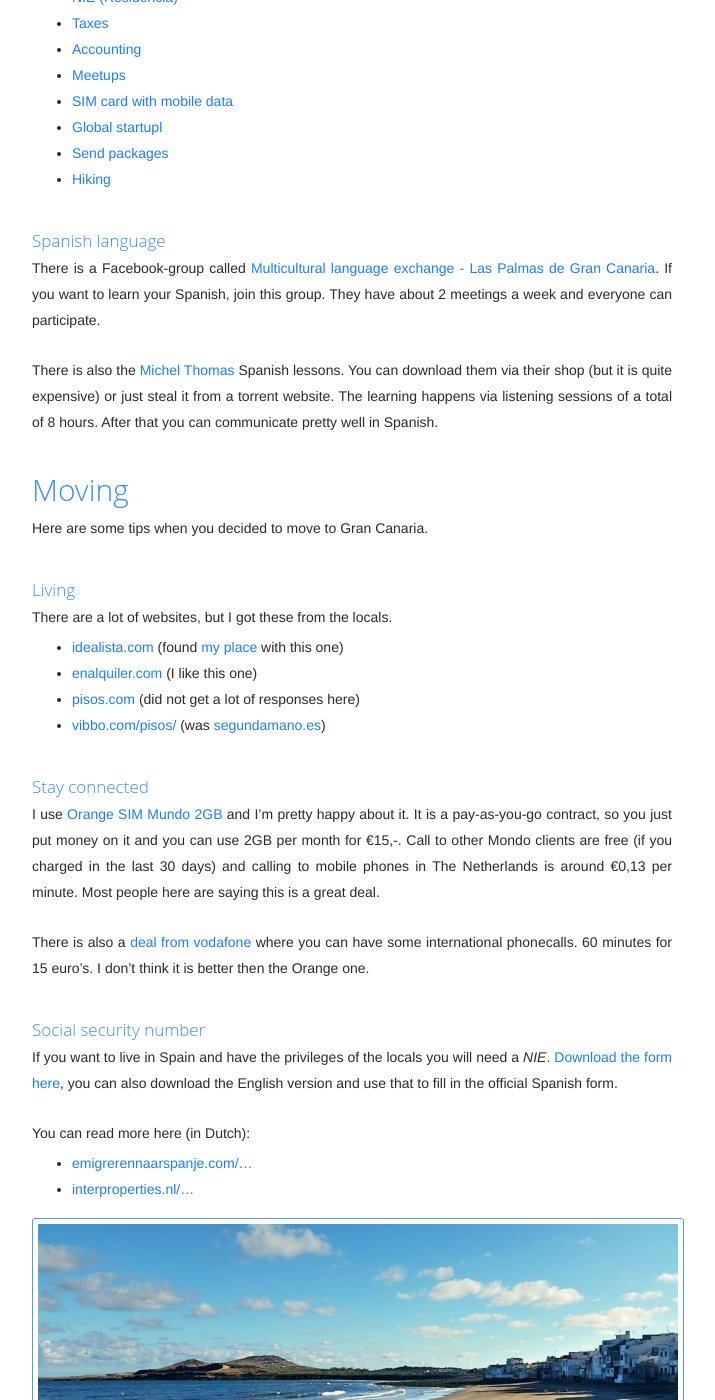
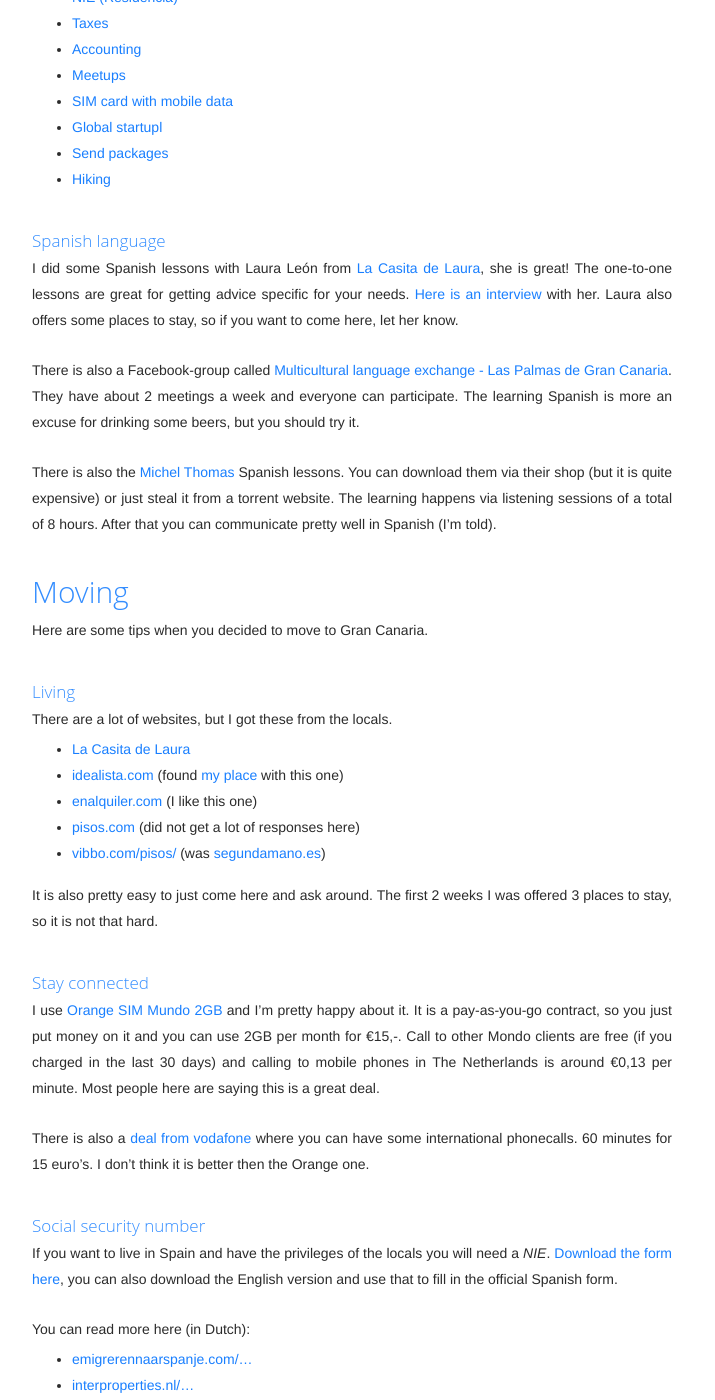
Before and after one commit to adriaandotcom/laspalmas.adriaan.io, a Jekyll site: the page built from movers.md, in a window 1280 px wide and 1400 px high, scrolled down 809 px. Shown: the whole window, without its empty margins (288-1003 px from the left). Built offline with Jekyll 4.4.1, drawn with Linux system fonts in a browser that asks for light colours.

Commit message:
Add Laura and some tips for living here

```diff
--- a/movers.md
+++ b/movers.md
@@ -6,7 +6,6 @@ You are probably looking around on the internet to find out if Gran Ganaria of L
 I'm of course a little biased because I've choosen to live there, but here are my reasons why I think it is great.
 
 ## Community
-
 There is an [active community on Facebook](https://www.facebook.com/groups/201877786658754/) where you can ask a lot of questions and there you can find a lot of answers to already asked questions.
 
 I just copy pasted the pinned post of the [*Gran Canaria Digital Nomads*-group](https://www.facebook.com/groups/201877786658754/):
@@ -28,9 +27,11 @@ I just copy pasted the pinned post of the [*Gran Canaria Digital Nomads*-group](
 * [Hiking](https://www.facebook.com/groups/201877786658754/permalink/487788338067696/?comment_id=487873871392476&reply_comment_id=487896531390210&notif_t=group_comment)
 
 ### Spanish language
-There is a Facebook-group called [Multicultural language exchange - Las Palmas de Gran Canaria](https://www.facebook.com/groups/122339838104153/). If you want to learn your Spanish, join this group. They have about 2 meetings a week and everyone can participate.
+I did some Spanish lessons with Laura León from [La Casita de Laura](https://www.facebook.com/lacasitadelauralpgc), she is great! The one-to-one lessons are great for getting advice specific for your needs. [Here is an interview](https://www.youtube.com/watch?v=f8guaQ6bPt0) with her. Laura also offers some places to stay, so if you want to come here, let her know.
 
-There is also the [Michel Thomas](http://www.michelthomas.com/) Spanish lessons. You can download them via their shop (but it is quite expensive) or just steal it from a torrent website. The learning happens via listening sessions of a total of 8 hours. After that you can communicate pretty well in Spanish.
+There is also a Facebook-group called [Multicultural language exchange - Las Palmas de Gran Canaria](https://www.facebook.com/groups/122339838104153/). They have about 2 meetings a week and everyone can participate. The learning Spanish is more an excuse for drinking some beers, but you should try it.
+
+There is also the [Michel Thomas](http://www.michelthomas.com/) Spanish lessons. You can download them via their shop (but it is quite expensive) or just steal it from a torrent website. The learning happens via listening sessions of a total of 8 hours. After that you can communicate pretty well in Spanish (I'm told).
 
 ## Moving
 Here are some tips when you decided to move to Gran Canaria.
@@ -38,10 +39,13 @@ Here are some tips when you decided to move to Gran Canaria.
 ### Living
 There are a lot of websites, but I got these from the locals.
 
+* [La Casita de Laura](https://www.facebook.com/lacasitadelauralpgc)
 * [idealista.com](http://www.idealista.com) (found [my place](/my-place) with this one)
 * [enalquiler.com](http://www.enalquiler.com) (I like this one)
 * [pisos.com](http://www.pisos.com) (did not get a lot of responses here)
 * [vibbo.com/pisos/](http://www.vibbo.com/pisos/) (was [segundamano.es](http://www.segundamano.es))
+
+It is also pretty easy to just come here and ask around. The first 2 weeks I was offered 3 places to stay, so it is not that hard.
 
 ### Stay connected
 I use [Orange SIM Mundo 2GB](http://www.simmundo.es/) and I'm pretty happy about it. It is a pay-as-you-go contract, so you just put money on it and you can use 2GB per month for €15,-. Call to other Mondo clients are free (if you charged in the last 30 days) and calling to mobile phones in The Netherlands is around €0,13 per minute. Most people here are saying this is a great deal.
@@ -49,11 +53,9 @@ I use [Orange SIM Mundo 2GB](http://www.simmundo.es/) and I'm pretty happy about
 There is also a [deal from vodafone](http://www.vodafone.es/tienda/particulares/es/catalogo/ficha/prepago/movil/tarjeta/sim_vodafone_internacional_smartphone/) where you can have some international phonecalls. 60 minutes for 15 euro's. I don't think it is better then the Orange one.
 
 ### Social security number
-
 If you want to live in Spain and have the privileges of the locals you will need a *NIE*. [Download the form here](http://extranjeros.empleo.gob.es/es/ModelosSolicitudes/Mod_solicitudes2/), you can also download the English version and use that to fill in the official Spanish form.
 
 You can read more here (in Dutch):
-
 * [emigrerennaarspanje.com/...](http://www.emigrerennaarspanje.com/emigreren/nie-nummer-aanvragen)
 * [interproperties.nl/...](http://www.interproperties.nl/huis/uitleg_invullen_NIE_formulier.html)
 
```
